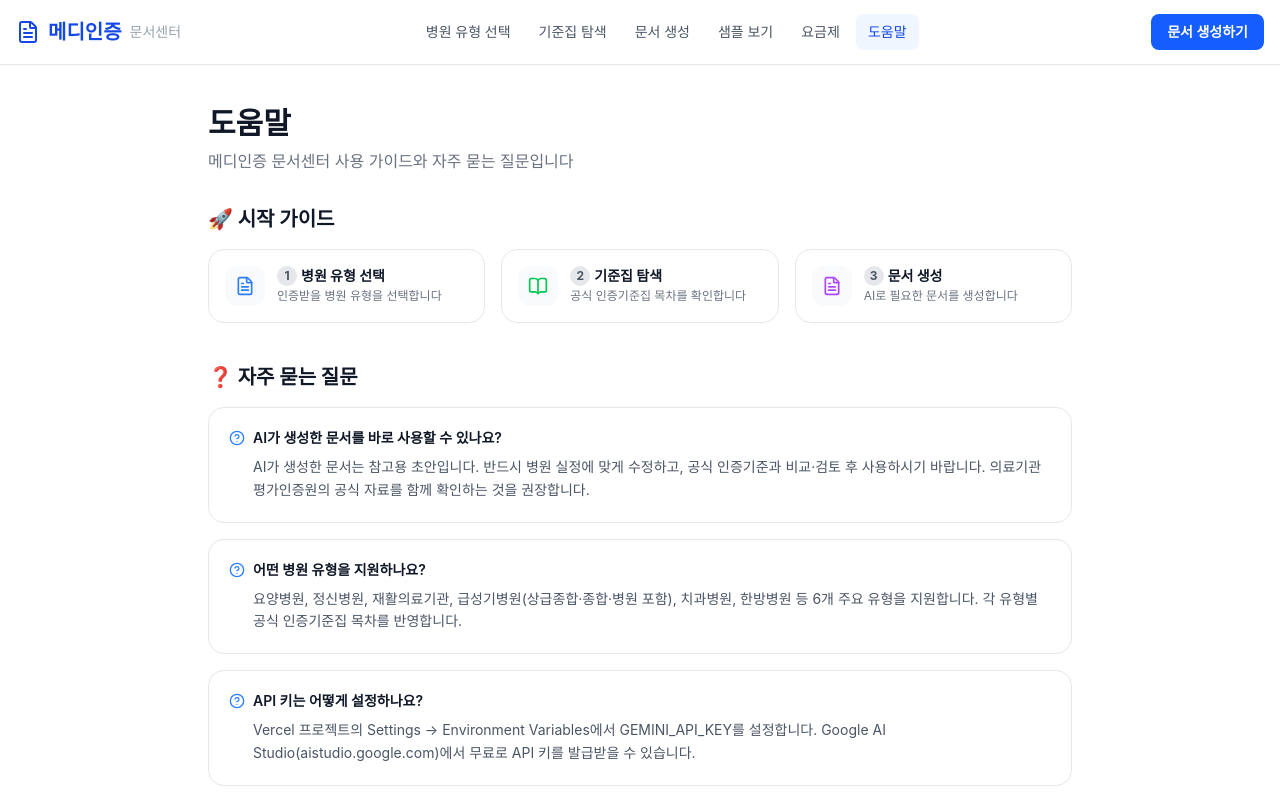
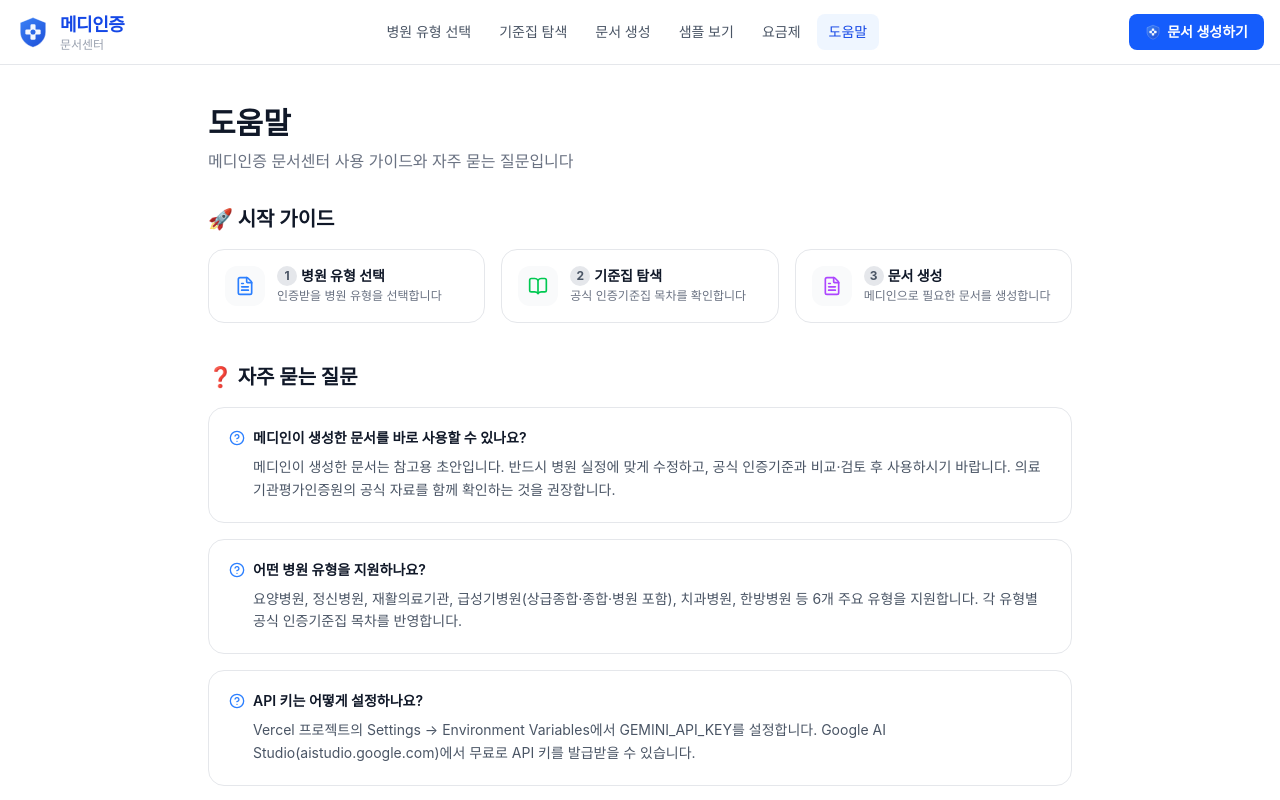
Before and after one commit to matahari999/medicerti-v2, a Next.js app: page /help in a window 1280 px wide. Shown: the top 800 px of the page. Built offline with nearby package versions, Linux system fonts and the light colour scheme.

Commit message:
feat: custom MediLogo + replace AI text with 메디인

```diff
--- a/app/generate/page.tsx
+++ b/app/generate/page.tsx
@@ -87,7 +87,7 @@ function GenerateForm() {
     <div className="max-w-7xl mx-auto px-4 py-8">
       <div className="mb-6">
         <h1 className="text-3xl font-black text-gray-900 mb-1">문서 생성</h1>
-        <p className="text-gray-500">AI가 인증 기준에 맞는 규정집·서식·체크리스트를 생성합니다</p>
+        <p className="text-gray-500">메디인이 인증 기준에 맞는 규정집·서식·체크리스트를 생성합니다</p>
       </div>
 
       <div className="grid lg:grid-cols-5 gap-6">
@@ -226,7 +226,7 @@ function GenerateForm() {
               {loading ? (
                 <>
                   <Loader2 className="w-5 h-5 animate-spin" />
-                  AI가 문서를 생성 중입니다...
+                  메디인이 생성중입니다...
                 </>
               ) : (
                 <>
--- a/app/help/page.tsx
+++ b/app/help/page.tsx
@@ -3,8 +3,8 @@ import { HelpCircle, BookOpen, FileText, ArrowRight, MessageCircle } from 'lucid
 
 const faqs = [
   {
-    q: 'AI가 생성한 문서를 바로 사용할 수 있나요?',
-    a: 'AI가 생성한 문서는 참고용 초안입니다. 반드시 병원 실정에 맞게 수정하고, 공식 인증기준과 비교·검토 후 사용하시기 바랍니다. 의료기관평가인증원의 공식 자료를 함께 확인하는 것을 권장합니다.',
+    q: '메디인이 생성한 문서를 바로 사용할 수 있나요?',
+    a: '메디인이 생성한 문서는 참고용 초안입니다. 반드시 병원 실정에 맞게 수정하고, 공식 인증기준과 비교·검토 후 사용하시기 바랍니다. 의료기관평가인증원의 공식 자료를 함께 확인하는 것을 권장합니다.',
   },
   {
     q: '어떤 병원 유형을 지원하나요?',
@@ -27,7 +27,7 @@ const faqs = [
 const guides = [
   { icon: <FileText className="w-5 h-5 text-blue-500" />, title: '병원 유형 선택', desc: '인증받을 병원 유형을 선택합니다', href: '/hospitals' },
   { icon: <BookOpen className="w-5 h-5 text-green-500" />, title: '기준집 탐색', desc: '공식 인증기준집 목차를 확인합니다', href: '/standards' },
-  { icon: <FileText className="w-5 h-5 text-purple-500" />, title: '문서 생성', desc: 'AI로 필요한 문서를 생성합니다', href: '/generate' },
+  { icon: <FileText className="w-5 h-5 text-purple-500" />, title: '문서 생성', desc: '메디인으로 필요한 문서를 생성합니다', href: '/generate' },
 ];
 
 export default function HelpPage() {
--- a/app/layout.tsx
+++ b/app/layout.tsx
@@ -4,7 +4,7 @@ import AppHeader from '@/components/AppHeader';
 
 export const metadata: Metadata = {
   title: '메디인증 문서센터',
-  description: '의료기관 인증에 필요한 규정집·서식·체크리스트를 AI로 자동 생성',
+  description: '의료기관 인증에 필요한 규정집·서식·체크리스트를 메디인이 자동 생성',
 };
 
 export default function RootLayout({
@@ -20,7 +20,7 @@ export default function RootLayout({
         <footer className="bg-gray-800 text-gray-400 text-sm py-8 mt-16">
           <div className="max-w-7xl mx-auto px-4 text-center">
             <p className="font-bold text-white mb-1">메디인증 문서센터</p>
-            <p>의료기관 인증 지원 AI 문서 생성 서비스</p>
+            <p>의료기관 인증 지원 메디인 문서 생성 서비스</p>
             <p className="mt-2 text-xs">
               본 서비스는 참고용 초안을 제공합니다. 공식 인증 기준은 반드시 의료기관평가인증원 공식 자료를 확인하세요.
             </p>
--- a/app/page.tsx
+++ b/app/page.tsx
@@ -11,7 +11,7 @@ const hospitalTypes = [
 ];
 
 const features = [
-  { icon: <Zap className="w-6 h-6 text-blue-500" />, title: 'AI 즉시 생성', desc: 'Gemini AI가 인증 기준에 맞는 문서를 즉시 생성' },
+  { icon: <Zap className="w-6 h-6 text-blue-500" />, title: '메디인 즉시 생성', desc: '메디인이 인증 기준에 맞는 문서를 즉시 생성' },
   { icon: <Shield className="w-6 h-6 text-green-500" />, title: '공식 목차 반영', desc: '의료기관평가인증원 공식 기준집 목차 완전 반영' },
   { icon: <FileText className="w-6 h-6 text-purple-500" />, title: '완전한 문서 패키지', desc: '규정집·서식·체크리스트를 한 번에 생성' },
   { icon: <CheckCircle className="w-6 h-6 text-orange-500" />, title: '6개 병원 유형', desc: '요양·정신·재활·급성기·치과·한방 전문 지원' },
@@ -25,14 +25,14 @@ export default function HomePage() {
         <div className="max-w-4xl mx-auto text-center">
           <div className="inline-flex items-center gap-2 bg-white/20 backdrop-blur-sm px-4 py-1.5 rounded-full text-sm font-medium mb-6">
             <Star className="w-4 h-4 text-yellow-300" />
-            AI 기반 의료기관 인증 문서 자동 생성
+            메디인 — 의료기관 인증 문서 자동 생성
           </div>
           <h1 className="text-4xl md:text-5xl font-black mb-4 leading-tight">
             메디인증 문서센터
           </h1>
           <p className="text-xl text-blue-100 mb-8 leading-relaxed">
             의료기관 인증에 필요한 규정집·서식·체크리스트를<br />
-            AI로 자동 생성하는 전문 서비스
+            메디인이 자동 생성하는 전문 서비스
           </p>
           <div className="flex flex-wrap justify-center gap-4">
             <Link
--- a/app/samples/page.tsx
+++ b/app/samples/page.tsx
@@ -51,7 +51,7 @@ export default function SamplesPage() {
     <div className="max-w-7xl mx-auto px-4 py-8">
       <div className="mb-8">
         <h1 className="text-3xl font-black text-gray-900 mb-2">샘플 보기</h1>
-        <p className="text-gray-500">AI가 생성한 문서 샘플을 미리 확인하세요. 실제 생성 시 병원 정보에 맞게 커스터마이징됩니다.</p>
+        <p className="text-gray-500">메디인이 생성한 문서 샘플을 미리 확인하세요. 실제 생성 시 병원 정보에 맞게 커스터마이징됩니다.</p>
       </div>
 
       <div className="grid md:grid-cols-2 lg:grid-cols-3 gap-5">
@@ -83,7 +83,7 @@ export default function SamplesPage() {
 
       <div className="mt-10 text-center bg-blue-50 rounded-2xl p-8">
         <h2 className="text-xl font-bold text-gray-900 mb-2">직접 생성해보세요</h2>
-        <p className="text-gray-500 mb-4">병원 유형과 요청 내용만 입력하면 AI가 맞춤 문서를 즉시 생성합니다</p>
+        <p className="text-gray-500 mb-4">병원 유형과 요청 내용만 입력하면 메디인이 맞춤 문서를 즉시 생성합니다</p>
         <Link
           href="/generate"
           className="inline-flex items-center gap-2 bg-blue-600 text-white px-8 py-3 rounded-xl font-bold hover:bg-blue-700 transition-colors"
--- a/components/AppHeader.tsx
+++ b/components/AppHeader.tsx
@@ -2,7 +2,8 @@
 import Link from 'next/link';
 import { usePathname } from 'next/navigation';
 import { useState } from 'react';
-import { Menu, X, FileText } from 'lucide-react';
+import { Menu, X } from 'lucide-react';
+import MediLogo from './MediLogo';
 
 const navItems = [
   { href: '/hospitals', label: '병원 유형 선택' },
@@ -21,11 +22,13 @@ export default function AppHeader() {
     <header className="bg-white border-b border-gray-200 sticky top-0 z-50">
       <div className="max-w-7xl mx-auto px-4">
         <div className="flex items-center justify-between h-16">
-          {/* Logo */}
-          <Link href="/" className="flex items-center gap-2 font-black text-xl text-blue-700">
-            <FileText className="w-6 h-6" />
-            <span>메디인증</span>
-            <span className="text-gray-400 font-normal text-sm hidden sm:inline">문서센터</span>
+          {/* 로고 */}
+          <Link href="/" className="flex items-center gap-2.5">
+            <MediLogo size={34} />
+            <div className="flex flex-col leading-tight">
+              <span className="font-black text-lg text-blue-700 tracking-tight">메디인증</span>
+              <span className="text-gray-400 font-normal text-xs hidden sm:block -mt-0.5">문서센터</span>
+            </div>
           </Link>
 
           {/* Desktop Nav */}
@@ -49,8 +52,9 @@ export default function AppHeader() {
           <div className="flex items-center gap-2">
             <Link
               href="/generate"
-              className="hidden sm:inline-flex items-center gap-1 bg-blue-600 text-white px-4 py-2 rounded-lg text-sm font-semibold hover:bg-blue-700 transition-colors"
+              className="hidden sm:inline-flex items-center gap-1.5 bg-blue-600 text-white px-4 py-2 rounded-lg text-sm font-semibold hover:bg-blue-700 transition-colors"
             >
+              <MediLogo size={16} />
               문서 생성하기
             </Link>
             <button
@@ -77,9 +81,10 @@ export default function AppHeader() {
             ))}
             <Link
               href="/generate"
-              className="block mt-2 bg-blue-600 text-white text-center px-4 py-2 rounded-lg text-sm font-semibold"
+              className="flex items-center justify-center gap-2 mt-2 bg-blue-600 text-white text-center px-4 py-2 rounded-lg text-sm font-semibold"
               onClick={() => setMobileOpen(false)}
             >
+              <MediLogo size={16} />
               문서 생성하기
             </Link>
           </div>
--- /dev/null
+++ b/components/MediLogo.tsx
@@ -0,0 +1,37 @@
+// 메디인증 전용 로고 아이콘
+export default function MediLogo({ size = 32 }: { size?: number }) {
+  return (
+    <svg
+      width={size}
+      height={size}
+      viewBox="0 0 40 40"
+      fill="none"
+      xmlns="http://www.w3.org/2000/svg"
+    >
+      {/* 방패 배경 */}
+      <path
+        d="M20 3L5 9V20C5 28.5 11.5 35.5 20 38C28.5 35.5 35 28.5 35 20V9L20 3Z"
+        fill="url(#shieldGrad)"
+      />
+      {/* 방패 테두리 */}
+      <path
+        d="M20 3L5 9V20C5 28.5 11.5 35.5 20 38C28.5 35.5 35 28.5 35 20V9L20 3Z"
+        stroke="white"
+        strokeWidth="1.2"
+        strokeOpacity="0.4"
+        fill="none"
+      />
+      {/* 십자가 (의료) */}
+      <rect x="17" y="11" width="6" height="18" rx="1.5" fill="white" fillOpacity="0.95"/>
+      <rect x="11" y="17" width="18" height="6" rx="1.5" fill="white" fillOpacity="0.95"/>
+      {/* 중앙 작은 원 */}
+      <circle cx="20" cy="20" r="3" fill="url(#shieldGrad)" />
+      <defs>
+        <linearGradient id="shieldGrad" x1="5" y1="3" x2="35" y2="38" gradientUnits="userSpaceOnUse">
+          <stop offset="0%" stopColor="#3B82F6"/>
+          <stop offset="100%" stopColor="#1D4ED8"/>
+        </linearGradient>
+      </defs>
+    </svg>
+  );
+}
```
